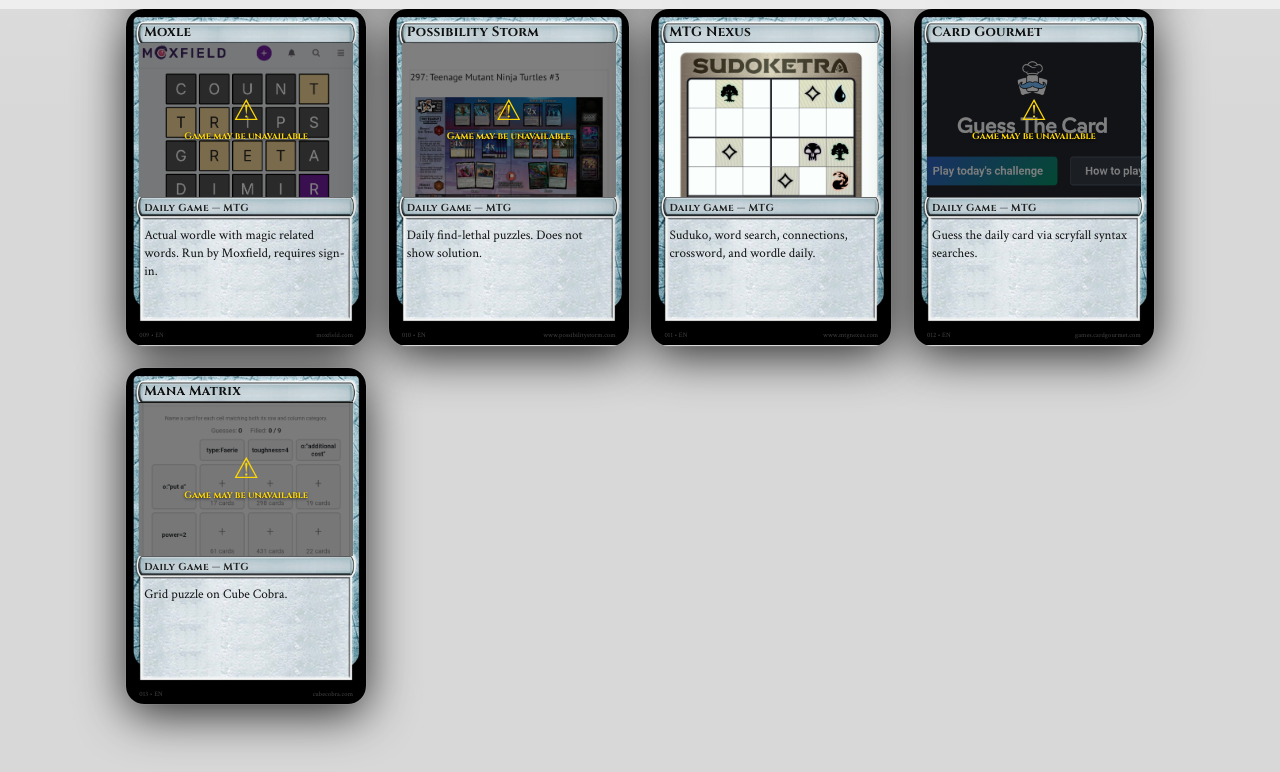
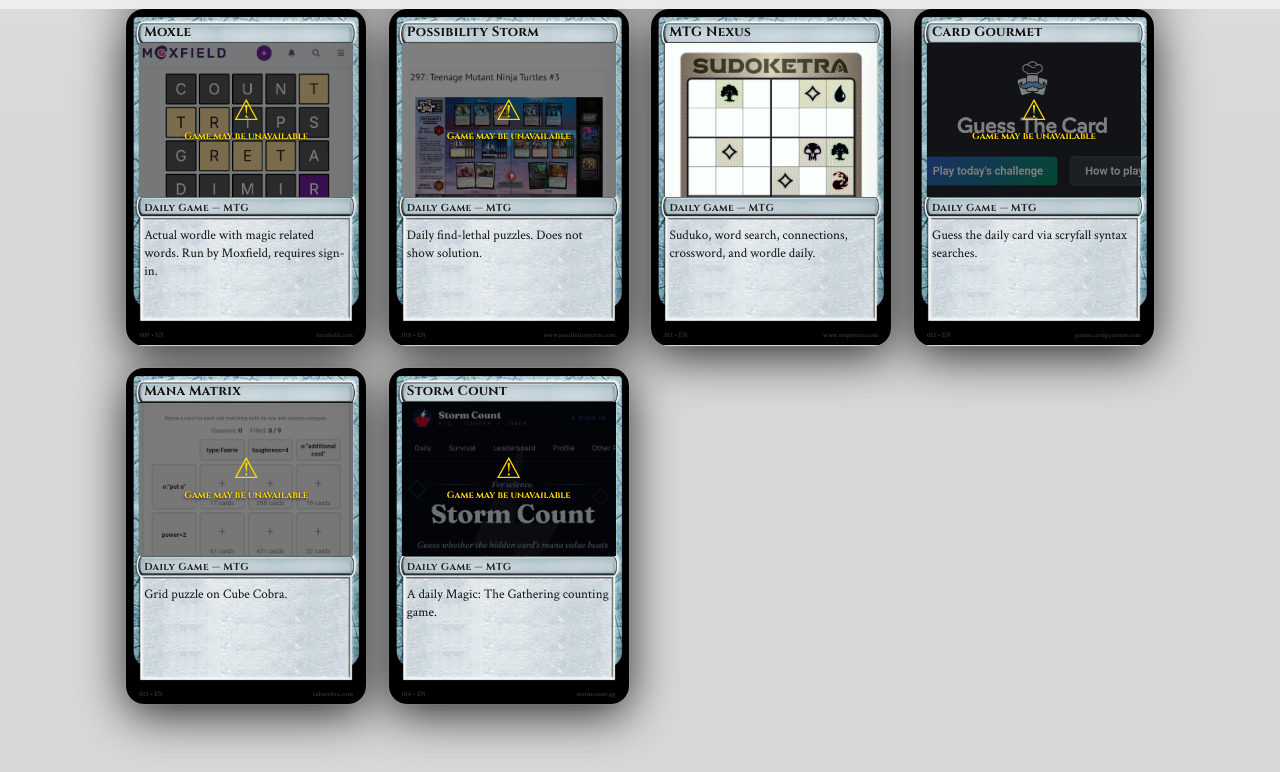
Before and after one commit to julienlegault/MTGDailyGames, a plain HTML site: page index.html in a window 1280 px wide. Shown: the part 791-1563 px from the top of the page. Drawn offline with Linux system fonts and the light colour scheme; no server answers.

Commit message:
Add Storm Count to daily games
Co-authored-by: copilot-swe-agent[bot] <198982749+Copilot@users.noreply.github.com>

```diff
--- a/index.html
+++ b/index.html
@@ -54,7 +54,8 @@
             { "@type": "ListItem", "position": 5, "name": "EDHRankle", "url": "https://edhrankle.com/daily" },
             { "@type": "ListItem", "position": 6, "name": "Guess the Magic Card", "url": "https://guessthemagiccard.com/" },
             { "@type": "ListItem", "position": 7, "name": "Magicdoku", "url": "https://magicdoku.web.app/index.html" },
-            { "@type": "ListItem", "position": 8, "name": "Mana Matrix", "url": "https://cubecobra.com/manamatrix" }
+            { "@type": "ListItem", "position": 8, "name": "Mana Matrix", "url": "https://cubecobra.com/manamatrix" },
+            { "@type": "ListItem", "position": 9, "name": "Storm Count", "url": "https://stormcount.gg/daily" }
           ]
         }
       ]
@@ -866,6 +867,14 @@
           image: "images/manaMatrix.png",
           slug: "mana-matrix",
         },
+        {
+          title: "Storm Count",
+          description: "A daily Magic: The Gathering counting game.",
+          url: "https://stormcount.gg/daily",
+          scoreType: "emoji",
+          image: "images/stormcount.png",
+          slug: "storm-count",
+        },
       ];
 
       const AVAILABILITY_CHECK_TIMEOUT = 10000;
```
